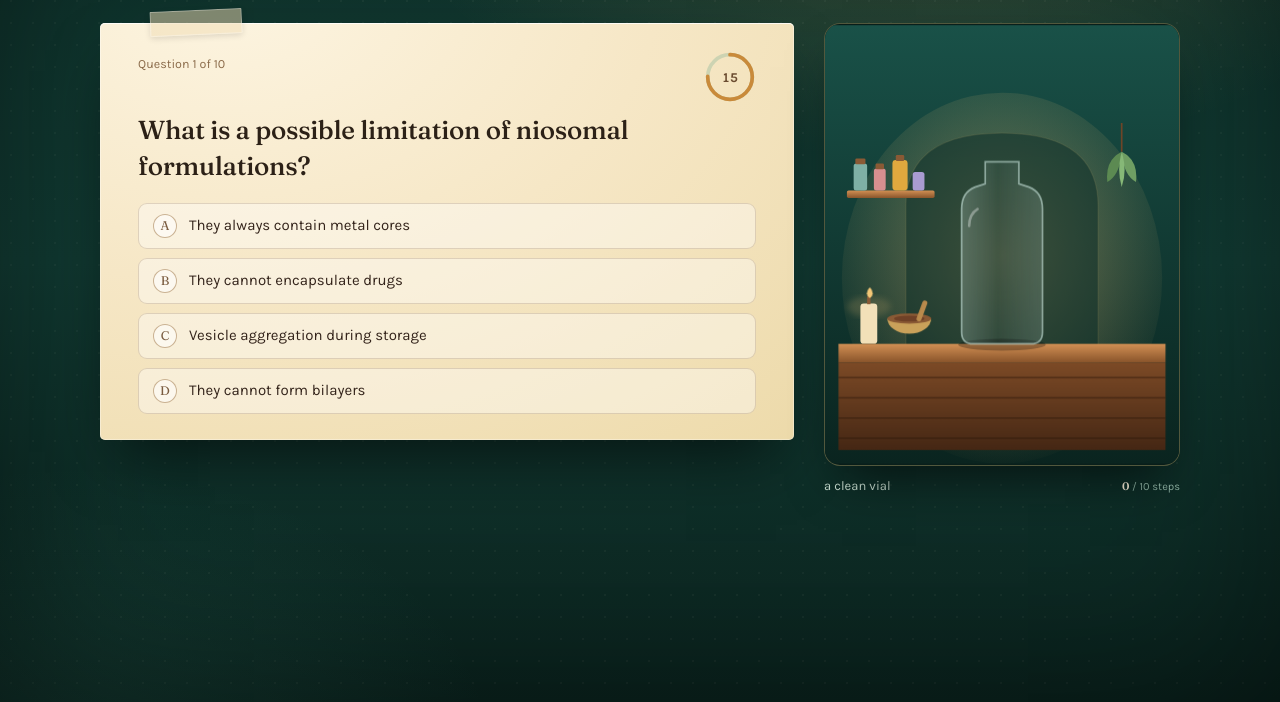
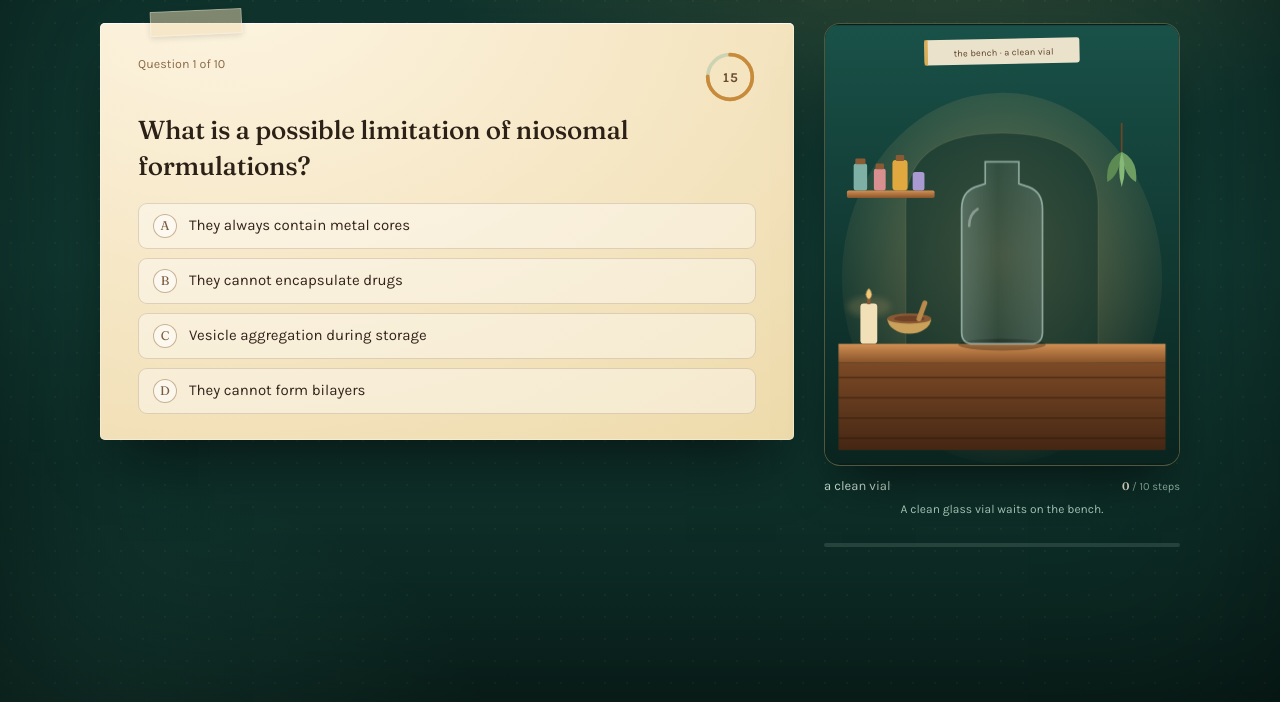
Before and after one commit to ammar-dot-eng/MNU-pharma-quiz, a plain HTML site: page index.html in a window 1280 px wide. Shown: the part 98-800 px from the top of the page. Drawn offline with Linux system fonts and the light colour scheme.

Commit message:
Fix flame transform origin and make each making step legible

```diff
--- a/game.js
+++ b/game.js
@@ -31,6 +31,20 @@
     "finished"
   ];
 
+  var STEP_NOTES = [
+    "A clean glass vial waits on the bench.",
+    "Non-ionic surfactant and cholesterol are poured in.",
+    "The ingredients are cast as a thin film inside the glass.",
+    "Water hydrates the film and swells it into layers.",
+    "Water-filled aqueous cores form.",
+    "A surfactant bilayer closes around each core.",
+    "Cholesterol settles into the membrane, setting its rigidity.",
+    "The drug loads into the cores; the liquid warms.",
+    "The vial is filled to the neck.",
+    "The vial is corked and labelled.",
+    "The finished medicine is boxed."
+  ];
+
   var LETTERS = ["A", "B", "C", "D"];
   var $ = function (id) { return document.getElementById(id); };
   var el = {
@@ -41,7 +55,8 @@
     resultTitle: $("result-title"), resultSub: $("result-sub"), resultScore: $("result-score"),
     resultCorrect: $("result-correct"), remember: $("remember"), missedList: $("missed-list"),
     share: $("share"), shareNote: $("share-note"), replay: $("replay"), mend: $("mend"),
-    assembled: $("assembled"), stepName: $("step-name"), bench: $("bench-svg")
+    assembled: $("assembled"), stepName: $("step-name"), bench: $("bench-svg"),
+    stamp: $("stamp-text"), note: $("step-note"), bar: $("bar")
   };
 
   var S = null, lastMissed = [], muted = false, audio = null;
@@ -70,12 +85,23 @@
     for (var i = 1; i <= 10; i++) el.bench.classList.toggle("step-" + i, model.step >= i);
   }
 
+  function paintStep() {
+    if (el.stamp) {
+      el.stamp.textContent = model.step === 0
+        ? "the bench · a clean vial"
+        : "step " + model.step + " · " + STEPS[model.step];
+    }
+    if (el.note) el.note.textContent = STEP_NOTES[model.step];
+    if (el.bar) el.bar.style.width = (model.step * 10) + "%";
+  }
+
   function revealModel() {
     if (model.step >= 10) return;
     model.step += 1;
     el.assembled.textContent = model.step;
     el.stepName.textContent = STEPS[model.step];
     updateScene();
+    paintStep();
   }
 
   function resetModel() {
@@ -83,6 +109,7 @@
     el.assembled.textContent = "0";
     el.stepName.textContent = STEPS[0];
     updateScene();
+    paintStep();
   }
 
   /* ---------- sound ---------- */
--- a/index.html
+++ b/index.html
@@ -94,6 +94,11 @@
           <rect width="420" height="520" fill="url(#bg)"/>
           <ellipse cx="210" cy="300" rx="190" ry="220" fill="url(#glow)"/>
           <path d="M96 400 V214 Q96 128 210 128 Q324 128 324 214 V400 Z" fill="#0d2f29" opacity=".55" stroke="rgba(246,196,119,.16)" stroke-width="1.5"/>
+          <g transform="rotate(-1.2 210 32)">
+            <rect x="118" y="16" width="184" height="30" rx="3" fill="#f7ead3" opacity=".95"/>
+            <rect x="118" y="16" width="4" height="30" fill="#d9a441" opacity=".85"/>
+            <text class="stamp-text" id="stamp-text" x="212" y="36" text-anchor="middle">the bench &#183; a clean vial</text>
+          </g>
 
           <g>
             <rect x="26" y="196" width="104" height="9" rx="2" fill="url(#wood)"/>
@@ -143,31 +148,31 @@
                 <circle class="p p4" cx="204" cy="200" r="1.8" fill="#e8c27a"/>
               </g>
               <g class="vesicles">
-                <g transform="translate(198,336)"><g class="vesicle v1">
-                  <circle class="shell" r="15" fill="rgba(127,216,196,.16)" stroke="#8fe3cf" stroke-width="1.6"/>
+                <g transform="translate(196,334)"><g class="vesicle v1">
+                  <circle class="shell" r="20" fill="rgba(127,216,196,.16)" stroke="#8fe3cf" stroke-width="1.8"/>
+                  <circle class="core" r="8" fill="#ffd479"/>
+                  <g class="chol"><circle cy="-20" r="2.2" fill="#e2b25a"/><circle cx="17.3" cy="-10" r="2.2" fill="#e2b25a"/><circle cx="17.3" cy="10" r="2.2" fill="#e2b25a"/><circle cy="20" r="2.2" fill="#e2b25a"/><circle cx="-17.3" cy="10" r="2.2" fill="#e2b25a"/><circle cx="-17.3" cy="-10" r="2.2" fill="#e2b25a"/></g>
+                </g></g>
+                <g transform="translate(228,308)"><g class="vesicle v2">
+                  <circle class="shell" r="18" fill="rgba(127,216,196,.16)" stroke="#8fe3cf" stroke-width="1.8"/>
+                  <circle class="core" r="7" fill="#ffd479"/>
+                  <g class="chol"><circle cy="-18" r="2" fill="#e2b25a"/><circle cx="15.6" cy="-9" r="2" fill="#e2b25a"/><circle cx="15.6" cy="9" r="2" fill="#e2b25a"/><circle cy="18" r="2" fill="#e2b25a"/><circle cx="-15.6" cy="9" r="2" fill="#e2b25a"/><circle cx="-15.6" cy="-9" r="2" fill="#e2b25a"/></g>
+                </g></g>
+                <g transform="translate(192,280)"><g class="vesicle v3">
+                  <circle class="shell" r="16" fill="rgba(127,216,196,.16)" stroke="#8fe3cf" stroke-width="1.7"/>
                   <circle class="core" r="6.5" fill="#ffd479"/>
-                  <g class="chol"><circle cy="-15" r="1.7" fill="#e2b25a"/><circle cx="13" cy="-7.5" r="1.7" fill="#e2b25a"/><circle cx="13" cy="7.5" r="1.7" fill="#e2b25a"/><circle cy="15" r="1.7" fill="#e2b25a"/><circle cx="-13" cy="7.5" r="1.7" fill="#e2b25a"/><circle cx="-13" cy="-7.5" r="1.7" fill="#e2b25a"/></g>
+                  <g class="chol"><circle cy="-16" r="1.8" fill="#e2b25a"/><circle cx="13.9" cy="-8" r="1.8" fill="#e2b25a"/><circle cx="13.9" cy="8" r="1.8" fill="#e2b25a"/><circle cy="16" r="1.8" fill="#e2b25a"/><circle cx="-13.9" cy="8" r="1.8" fill="#e2b25a"/><circle cx="-13.9" cy="-8" r="1.8" fill="#e2b25a"/></g>
                 </g></g>
-                <g transform="translate(226,312)"><g class="vesicle v2">
+                <g transform="translate(216,254)"><g class="vesicle v4">
                   <circle class="shell" r="14" fill="rgba(127,216,196,.16)" stroke="#8fe3cf" stroke-width="1.6"/>
                   <circle class="core" r="6" fill="#ffd479"/>
-                  <g class="chol"><circle cy="-14" r="1.6" fill="#e2b25a"/><circle cx="12" cy="-7" r="1.6" fill="#e2b25a"/><circle cx="12" cy="7" r="1.6" fill="#e2b25a"/><circle cy="14" r="1.6" fill="#e2b25a"/><circle cx="-12" cy="7" r="1.6" fill="#e2b25a"/><circle cx="-12" cy="-7" r="1.6" fill="#e2b25a"/></g>
-                </g></g>
-                <g transform="translate(194,288)"><g class="vesicle v3">
-                  <circle class="shell" r="13" fill="rgba(127,216,196,.16)" stroke="#8fe3cf" stroke-width="1.5"/>
-                  <circle class="core" r="5.5" fill="#ffd479"/>
-                  <g class="chol"><circle cy="-13" r="1.5" fill="#e2b25a"/><circle cx="11" cy="-6.5" r="1.5" fill="#e2b25a"/><circle cx="11" cy="6.5" r="1.5" fill="#e2b25a"/><circle cy="13" r="1.5" fill="#e2b25a"/><circle cx="-11" cy="6.5" r="1.5" fill="#e2b25a"/><circle cx="-11" cy="-6.5" r="1.5" fill="#e2b25a"/></g>
-                </g></g>
-                <g transform="translate(216,264)"><g class="vesicle v4">
-                  <circle class="shell" r="12" fill="rgba(127,216,196,.16)" stroke="#8fe3cf" stroke-width="1.5"/>
-                  <circle class="core" r="5" fill="#ffd479"/>
-                  <g class="chol"><circle cy="-12" r="1.4" fill="#e2b25a"/><circle cx="10" cy="-6" r="1.4" fill="#e2b25a"/><circle cx="10" cy="6" r="1.4" fill="#e2b25a"/><circle cy="12" r="1.4" fill="#e2b25a"/><circle cx="-10" cy="6" r="1.4" fill="#e2b25a"/><circle cx="-10" cy="-6" r="1.4" fill="#e2b25a"/></g>
+                  <g class="chol"><circle cy="-14" r="1.7" fill="#e2b25a"/><circle cx="12.1" cy="-7" r="1.7" fill="#e2b25a"/><circle cx="12.1" cy="7" r="1.7" fill="#e2b25a"/><circle cy="14" r="1.7" fill="#e2b25a"/><circle cx="-12.1" cy="7" r="1.7" fill="#e2b25a"/><circle cx="-12.1" cy="-7" r="1.7" fill="#e2b25a"/></g>
                 </g></g>
               </g>
             </g>
             <path class="glass" d="M162 218 Q162 198 178 192 L190 188 L190 162 L230 162 L230 188 L242 192 Q258 198 258 218 L258 364 Q258 378 244 378 L176 378 Q162 378 162 364 Z" fill="url(#glass)" stroke="rgba(216,242,235,.55)" stroke-width="2"/>
             <path d="M171 238 Q171 224 181 218" stroke="#fff" stroke-opacity=".35" stroke-width="3" fill="none" stroke-linecap="round"/>
-            <ellipse class="film" cx="210" cy="224" rx="42" ry="5" fill="#e8c27a"/>
+            <path class="film" d="M167 220 Q167 204 182 198 L194 194 L194 168 L226 168 L226 194 L238 198 Q253 204 253 220 L253 358 Q253 372 240 372 L180 372 Q167 372 167 358 Z" fill="rgba(224,168,62,.16)" stroke="rgba(232,194,122,.55)" stroke-width="1.5"/>
             <g class="label">
               <rect x="166" y="330" width="88" height="40" rx="2" fill="#f7ead3"/>
               <rect x="166" y="330" width="88" height="4" fill="#d9a441"/>
@@ -196,6 +201,8 @@
         </svg>
       </div>
       <p class="caption"><span id="step-name">a clean vial</span><small><b id="assembled">0</b> / 10 steps</small></p>
+      <p class="step-note" id="step-note">A clean glass vial waits on the bench.</p>
+      <div class="progress" aria-hidden="true"><i id="bar"></i></div>
     </aside>
   </main>
 </div>
--- a/styles.css
+++ b/styles.css
@@ -173,6 +173,17 @@ h1 {
 }
 .caption small { font-size: 11px; color: #8fb3a4; }
 .caption b { font-family: "Fraunces", Georgia, serif; font-weight: 600; color: #fdf4df; font-variant-numeric: tabular-nums; }
+.step-note {
+  max-width: 372px; margin: 7px auto 0;
+  font-size: 12px; line-height: 1.5; color: #a9c9b9;
+  min-height: 2.9em; text-align: center;
+}
+.progress {
+  max-width: 372px; height: 4px; margin: 8px auto 0;
+  border-radius: 2px; background: rgba(169, 201, 185, .16); overflow: hidden;
+}
+.progress i { display: block; width: 0; height: 100%; border-radius: 2px; background: linear-gradient(90deg, #4fb39a, #e8c27a); transition: width .5s ease; }
+.stamp-text { font-family: "Karla", sans-serif; font-size: 11px; fill: #5c4229; letter-spacing: .02em; }
 
 /* scene step states */
 .bench-svg .liquid { transform: translateY(190px); transition: transform 1s cubic-bezier(.4, 0, .2, 1); }
@@ -236,7 +247,7 @@ h1 {
   50% { opacity: 1; transform: scale(1.2); }
 }
 
-.bench-svg .flame { transform-origin: 50% 100%; animation: flick 1.7s ease-in-out infinite; }
+.bench-svg .flame { transform-box: fill-box; transform-origin: 50% 100%; animation: flick 1.7s ease-in-out infinite; }
 @keyframes flick {
   0%, 100% { transform: scale(1) rotate(0deg); opacity: .95; }
   35% { transform: scale(1.06, .94) rotate(-2deg); opacity: 1; }
@@ -249,7 +260,7 @@ h1 {
   .stage { grid-template-columns: minmax(0, 1fr); }
   .specimen { order: -1; }
   .bench-frame { max-width: 340px; }
-  .caption { max-width: 340px; }
+  .caption, .step-note, .progress { max-width: 340px; }
 }
 @media (max-width: 680px) {
   .gauges { gap: 14px; }
@@ -260,7 +271,7 @@ h1 {
   .actions .btn { flex: 1 1 auto; }
   .result-title { font-size: 24px; }
   .bench-frame { max-width: 300px; }
-  .caption { max-width: 300px; }
+  .caption, .step-note, .progress { max-width: 300px; }
 }
 @media (prefers-reduced-motion: reduce) {
   *, *::before, *::after {
```
